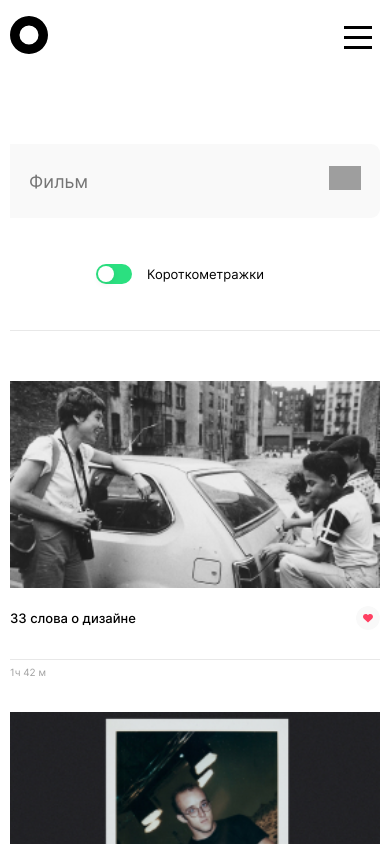
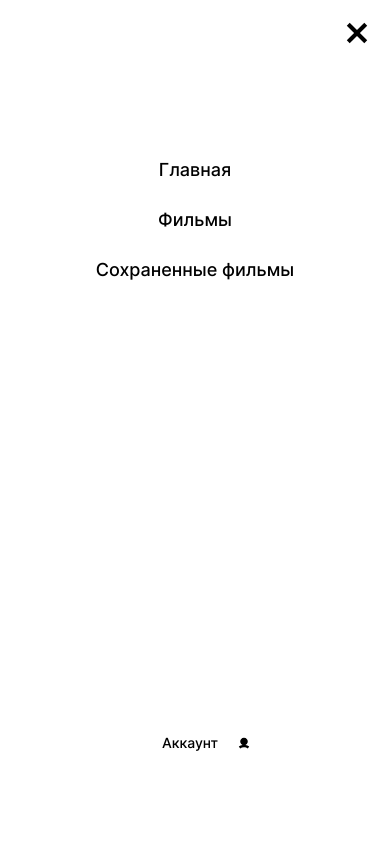
Before and after one commit to nargisi/movies-explorer-frontend, a React (Create React App) app: page /movies in a window 390 px wide. Both pictures are taken after a click on the button 358 px from the left and 37 px from the top of the page. Shown: the top 844 px of the page. Built offline with nearby package versions, Linux system fonts and the light colour scheme; grey boxes are pictures that could not be loaded.

Commit message:
Change hamburher

```diff
--- a/src/components/Navigation/Navigation.css
+++ b/src/components/Navigation/Navigation.css
@@ -1,5 +1,20 @@
 .navigation__container{
     display: flex;
+    position: relative;
+}
+
+
+.navigation__cover {
+    background-color: #2A2C2F;
+    opacity: 0.3;
+    width: 100%;
+    height:100%;
+    top: 0;
+    left: 0;
+    right: 0;
+    bottom: 0;
+    position: fixed;
+    transition: opacity;
 }
 
 
@@ -25,58 +40,58 @@
 }
 
 
-.navigation__menu{
-    list-style-type: none;
-    display: flex;
-}
-
-.navigation__link{
-    font-family: 'Inter', Arial, Helvetica, sans-serif;
-    font-style: normal;
-    font-weight: 500;
-    font-size: 14px;
-    line-height: 18px;
-    text-align: right;
-    color: #000000;
-    text-decoration: none;
-    margin-left: 20px;
+.navigation__slide{
+    position: fixed;
+    right: 0;
+    z-index: 100;
+    width: 67vw;
+    overflow: auto;
+    background: #FFFFFF;
+    top: 0;
+    height: 100%;
+    transform: translateX(0);
+    transition: transform 200ms linear;
 }
 
 
-.navigation__link_active{
-    font-weight: 400;
+.navigation__slide_slide-in{
+    transform: translateX(67vw);
 }
 
 
-.navigation__link_type_account{
-    font-weight: 500;
-    font-size: 14px;
-    line-height: 16px;
+.navigation__slide_slide-out{
+    transform: translateX(0);
 }
 
 
-.navigation__link:hover{
-    opacity: 0.8;
-}
-
-
-.navigation__link_type_account::after{
-    content: url(../../images/icon-main.svg);
-    width: 10px;
-    height: 10.67px;
-    margin-left: 20px;
-    display: inline-block;
-    transform: translateY(1px);
+.navigation__slide-close{
+    background-image: url(../../images/cross.svg);
+    width: 22px;
+    height: 22px;
+    border: none;
+    position: absolute;
+    top: 22px;
+    right: 22px;
+    cursor: pointer;
+    background-position: center;
+    background-repeat: no-repeat;
+    background-size: contain;
+    background-color: #FFFFFF;
 }
 
 
 @media screen and (max-width: 1024px) {
-        .navigation__menu{
-            display: none;
-        }
         .navigation__hamburger{
             display: block;
         }
+}
 
 
+@media screen and (max-width: 767px) {
+    .navigation__slide{
+        width: 100vw;
+    }
+    .navigation__slide_slide-in{
+        transform: translateX(100vw);
+    }
 }
--- a/src/components/Navigation/Navigation.js
+++ b/src/components/Navigation/Navigation.js
@@ -1,37 +1,38 @@
 import React, { useState } from 'react';
-import { NavLink } from 'react-router-dom';
 import Header from '../Header/Header';
 import '../Navigation/Navigation.css';
+import NavigationMenuDesktop from './NavigationMenuDesktop/NavigationMenuDesktop';
+import NavigationMenuMobile from './NavigationMenuMobile/NavigationMenuMobile';
 
-const Navigation = (props) => {
-  // const [isMenuVisible, setIsMenuVisible] = useState(false);
+const Navigation = () => {
+  const [isMenuVisible, setIsMenuVisible] = useState(false);
+
+  const toggleMenuVisible = () => {
+    setIsMenuVisible(!isMenuVisible);
+  };
+
   return (
     <Header>
       <nav className="navigation__container">
         <button
-          // onClick={setIsMenuVisible}
+          onClick={toggleMenuVisible}
           className="navigation__hamburger"
         ></button>
-        <ul className="navigation__menu">
-          <li className="navigation__item">
-            <NavLink className="navigation__link" to="/movies">
-              Фильмы
-            </NavLink>
-          </li>
-          <li className="navigation__item">
-            <NavLink className="navigation__link" to="/saved-movies">
-              Сохраненные фильмы
-            </NavLink>
-          </li>
-          <li className="navigation__item">
-            <NavLink
-              className="navigation__link navigation__link_type_account"
-              to="/profile"
-            >
-              Аккаунт
-            </NavLink>
-          </li>
-        </ul>
+        {isMenuVisible && <div className="navigation__cover" />}
+        <div
+          className={
+            !isMenuVisible
+              ? 'navigation__slide navigation__slide_slide-in'
+              : 'navigation__slide navigation__slide_slide-out'
+          }
+        >
+          <button
+            className="navigation__slide-close"
+            onClick={toggleMenuVisible}
+          ></button>
+          <NavigationMenuMobile />
+        </div>
+        <NavigationMenuDesktop />
       </nav>
     </Header>
   );
--- /dev/null
+++ b/src/components/Navigation/NavigationMenuDesktop/NavigationMenuDesktop.css
@@ -0,0 +1,51 @@
+.navigation__menu-desktop{
+    list-style-type: none;
+    display: flex;
+}
+
+
+.navigation__link-desktop{
+    font-family: 'Inter', Arial, Helvetica, sans-serif;
+    font-style: normal;
+    font-weight: 500;
+    font-size: 14px;
+    line-height: 18px;
+    text-align: right;
+    color: #000000;
+    text-decoration: none;
+    margin-left: 20px;
+}
+
+
+.navigation__link-desktop_active{
+    font-weight: 400;
+}
+
+
+.navigation__link-desktop_type_account{
+    font-weight: 500;
+    font-size: 14px;
+    line-height: 16px;
+}
+
+
+.navigation__link-desktop:hover{
+    opacity: 0.6;
+}
+
+
+.navigation__link-desktop_type_account::after{
+    content: url(../../../images/icon-main.svg);
+    width: 10px;
+    height: 10.67px;
+    margin-left: 20px;
+    display: inline-block;
+    transform: translateY(1px);
+}
+
+
+@media screen and (max-width: 1024px) {
+    .navigation__menu-desktop{
+        display: none;
+    }
+}
--- /dev/null
+++ b/src/components/Navigation/NavigationMenuDesktop/NavigationMenuDesktop.js
@@ -0,0 +1,30 @@
+import React from 'react';
+import './NavigationMenuDesktop.css';
+import { NavLink } from 'react-router-dom';
+
+const NavigationMenuDesktop = () => {
+  return (
+    <ul className="navigation__menu-desktop">
+      <li className="navigation__item-desktop">
+        <NavLink className="navigation__link-desktop" to="/movies">
+          Фильмы
+        </NavLink>
+      </li>
+      <li className="navigation__item-desktop">
+        <NavLink className="navigation__link-desktop" to="/saved-movies">
+          Сохраненные фильмы
+        </NavLink>
+      </li>
+      <li className="navigation__item-desktop">
+        <NavLink
+          className="navigation__link-desktop navigation__link-desktop_type_account"
+          to="/profile"
+        >
+          Аккаунт
+        </NavLink>
+      </li>
+    </ul>
+  );
+};
+
+export default NavigationMenuDesktop;
--- /dev/null
+++ b/src/components/Navigation/NavigationMenuMobile/NavigationMenuMobile.css
@@ -0,0 +1,63 @@
+.navigation__menu-mobile-container{
+    display: flex;
+    flex-direction: column;
+    align-items: center;
+    justify-content: space-between;
+    height: 100%;
+}
+
+
+.navigation__menu-mobile{
+    list-style-type: none;
+    display: flex;
+    flex-direction: column;
+    text-align: center;
+    padding: 0;
+    margin: 0;
+    margin-top: 159px;
+    justify-content: space-between;
+}
+
+
+.navigation__link-mobile{
+    font-family: 'Inter', Arial, Helvetica, sans-serif;
+    font-style: normal;
+    font-weight: 500;
+    font-size: 18px;
+    line-height: 22px;
+    text-align: right;
+    color: #000000;
+    text-decoration: none;
+}
+
+
+.navigation__account-mobile{
+    margin-bottom: 92px;
+}
+
+
+.navigation__item-mobile{
+    margin-bottom: 28px;
+}
+
+
+.navigation__item-mobile_type_account{
+    align-self: flex-end;
+}
+
+
+.navigation__link-mobile_active{
+    font-weight: 400;
+}
+
+
+.navigation__link-mobile_type_account{
+    font-weight: 500;
+    font-size: 14px;
+    line-height: 16px;
+}
+
+
+.navigation__link-mobile:hover{
+    opacity: 0.6;
+}
--- /dev/null
+++ b/src/components/Navigation/NavigationMenuMobile/NavigationMenuMobile.js
@@ -0,0 +1,37 @@
+import React from 'react';
+import './NavigationMenuMobile.css';
+import { NavLink } from 'react-router-dom';
+
+const NavigationMenuMobile = () => {
+  return (
+    <div className="navigation__menu-mobile-container">
+      <ul className="navigation__menu-mobile">
+        <li className="navigation__item-mobile">
+          <NavLink className="navigation__link-mobile" to="/">
+            Главная
+          </NavLink>
+        </li>
+        <li className="navigation__item-mobile">
+          <NavLink className="navigation__link-mobile" to="/movies">
+            Фильмы
+          </NavLink>
+        </li>
+        <li className="navigation__item-mobile">
+          <NavLink className="navigation__link-mobile" to="/saved-movies">
+            Сохраненные фильмы
+          </NavLink>
+        </li>
+      </ul>
+      <span className="navigation__account-mobile">
+        <NavLink
+          className="navigation__link-desktop navigation__link-desktop_type_account"
+          to="/profile"
+        >
+          Аккаунт
+        </NavLink>
+      </span>
+    </div>
+  );
+};
+
+export default NavigationMenuMobile;
```
